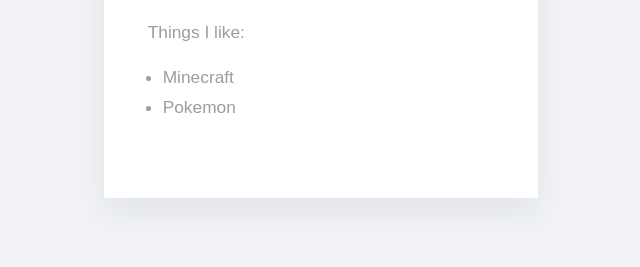
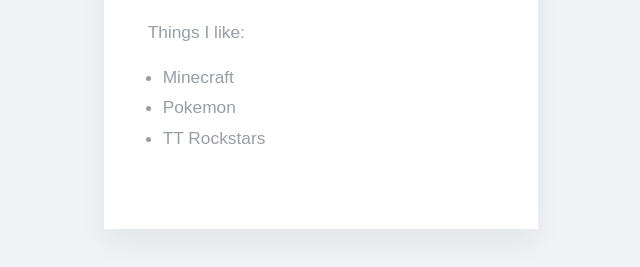
Before and after one commit to broad-fun/carter, a website built with Parcel: page docs/index.html in a window 1280 px wide. Shown: the part 741-1008 px from the top of the page, without its empty margins (319-959 px from the left). Before the commit the page ends 983 px from the top, so only its background shows below. Built offline with nearby package versions, Linux system fonts and the light colour scheme.

Commit message:
Update index.html
Adding an interest

```diff
--- a/docs/index.html
+++ b/docs/index.html
@@ -33,6 +33,7 @@
             <ul>
               <li>Minecraft</li>
               <li>Pokemon</li>
+              <li>TT Rockstars</li>
             </ul>
           </div>
         </div>
```
